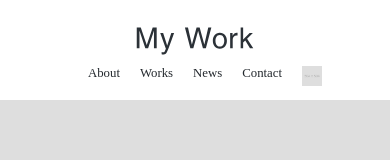
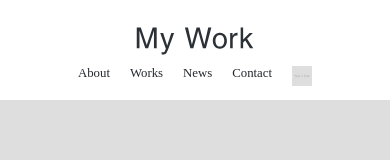
Before and after one commit to a-myzk/codestep-portfolio, a plain HTML site: page index.html in a window 390 px wide. Shown: the top 160 px of the page. Drawn offline with Linux system fonts and the light colour scheme; some packages are replaced by stand-ins of ours.

Commit message:
[Update]ヘッダーのメディアクエリ設定修正

```diff
--- a/css/style.css
+++ b/css/style.css
@@ -183,6 +183,9 @@ li {
     font-size: 0.8rem;
     margin-left: 20px;
   }
+  #header li:first-child {
+    margin-left: 0;
+  }
 
   /* worksセクション */
   #works ul {
```
